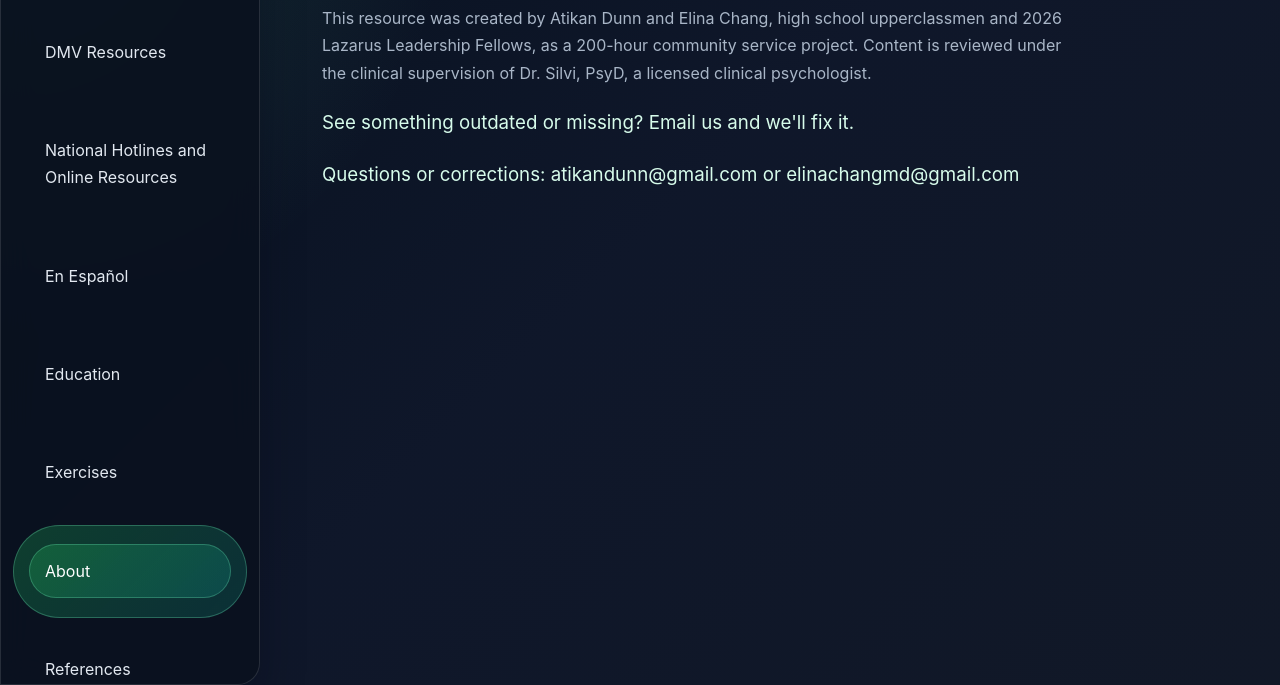
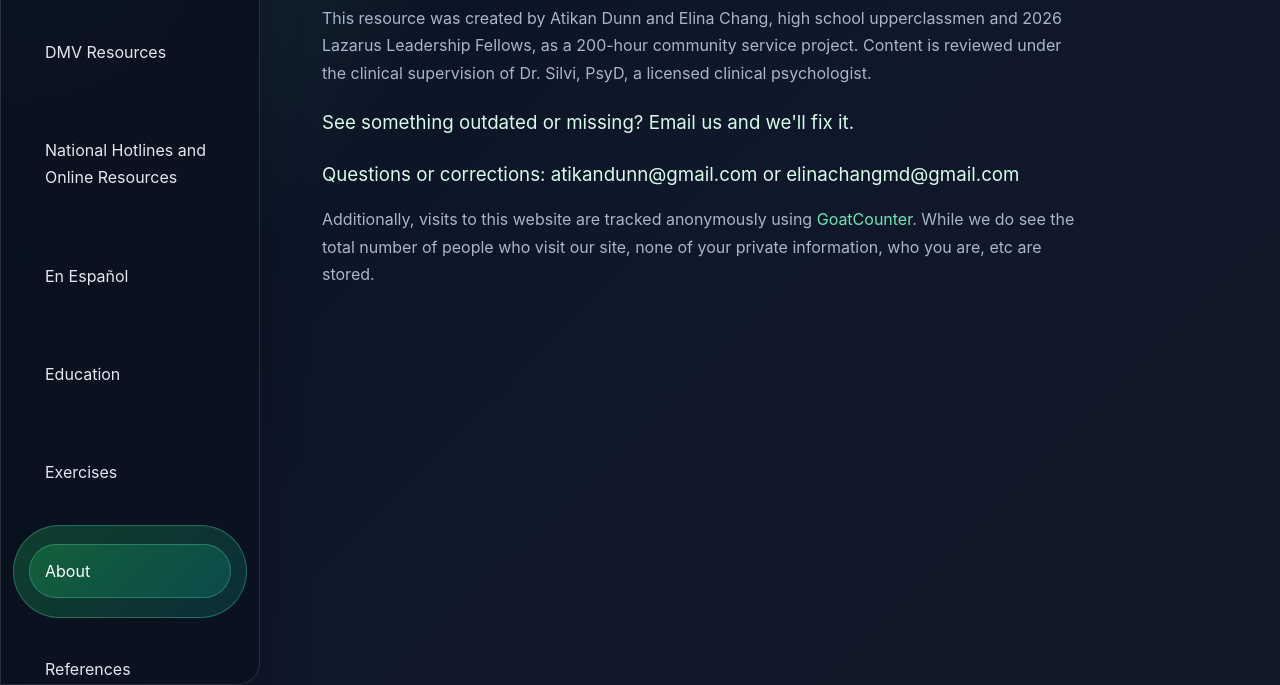
Before and after one commit to Druid-of-code/Lazarus, a plain HTML site: page About.html in a window 1280 px wide. Shown: the part 115-800 px from the top of the page. Drawn offline with Linux system fonts and the light colour scheme.

Commit message:
About.html

```diff
--- a/About.html
+++ b/About.html
@@ -22,5 +22,6 @@
         <p>This resource was created by Atikan Dunn and Elina Chang, high school upperclassmen and 2026 Lazarus Leadership Fellows, as a 200-hour community service project. Content is reviewed under the clinical supervision of Dr. Silvi, PsyD, a licensed clinical psychologist.</p>
         <p class="emphasize">See something outdated or missing? Email us and we'll fix it.</p>
         <p class="emphasize"> Questions or corrections: atikandunn@gmail.com or elinachangmd@gmail.com</p>
+        <p>Additionally, visits to this website are tracked anonymously using <a href="https://www.goatcounter.com/" target="_blank" rel="noopener noreferrer">GoatCounter</a>. While we do see the total number of people who visit our site, none of your private information, who you are, etc are stored.</p>
     </div>
     </body>
```
